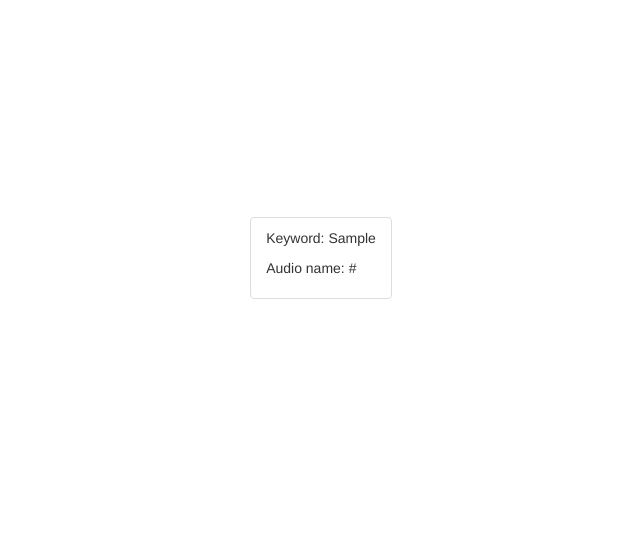
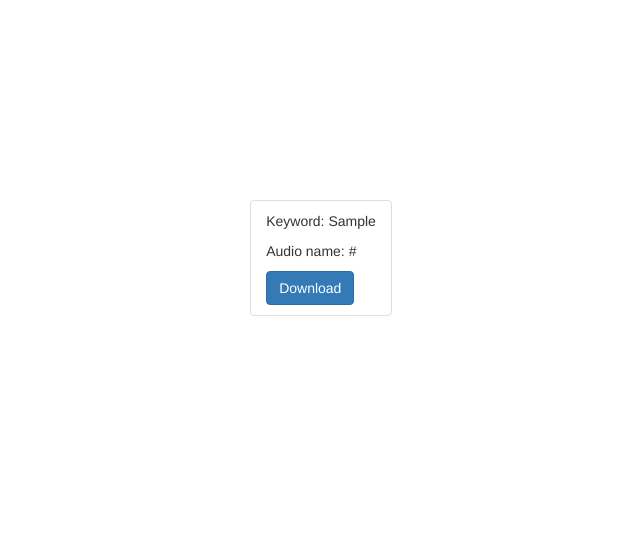
Before and after one commit to Swiftkind/vs, a Flask app: page /query-list in a window 1280 px wide. Shown: the part 132-677 px from the top of the page, without its empty margins (319-959 px from the left). Run offline with Flask 2, Linux system fonts and the light colour scheme; a user stored in the database is signed in; tables that the repository leaves empty hold one stand-in row (values such as "Sample post"); some libraries are stand-ins or nearby versions.

Commit message:
Added download audio function

```diff
--- a/voice_search/db.py
+++ b/voice_search/db.py
@@ -11,9 +11,13 @@ app = Flask(__name__)
 bcrypt = Bcrypt(app)
 app.config.from_pyfile('config.py')
 
-# PROECT ROOT DIR
+# PROJECT ROOT DIR
 BASE_DIR = os.path.dirname(os.path.dirname(os.path.abspath(__file__)))
 sys.path.append(BASE_DIR)
+
+# LOCAL DOWNLOAD DIRECTORY
+home = os.path.expanduser("~")
+DOWNLOADS_DIR = os.path.join(home, "Downloads")
 
 # load database
 app.config.update(**DATABASE)
--- a/voice_search/main.py
+++ b/voice_search/main.py
@@ -1,12 +1,13 @@
 import boto3
 import json
 from .config import KEY, SECRET_KEY, BUCKET_NAME
-from flask import render_template, request, Response, redirect
+from flask import render_template, request, Response, redirect, url_for
 from db import db, app, bcrypt
 from models.model import SearchQuery, User
 from flask_wtf.csrf import CSRFProtect
 from forms import LoginForm, EditProfileForm, EditPasswordForm
 from flask_login import LoginManager, login_user, login_required, current_user
+from db import DOWNLOADS_DIR
 
 login_manager = LoginManager()
 login_manager.init_app(app)
@@ -77,6 +78,13 @@ def queries():
     query_lists = SearchQuery.query.all()
     return render_template('queries.html',query_lists=query_lists)
 
+@app.route('/download-audio/<string:key>')
+def download_audio(key):
+    """ Download audio file from s3
+    """
+    s3.Bucket(BUCKET_NAME).download_file(key, DOWNLOADS_DIR + "/" + key)
+    return redirect(url_for('queries'), 200)
+
 @app.route('/edit-profile', methods=['GET', 'POST'])
 @login_required
 def edit_profile():
--- a/voice_search/static/js/main.js
+++ b/voice_search/static/js/main.js
@@ -141,10 +141,10 @@ function uploadToDatabase(data) {
 
   var postUrl = window.location.origin + '/queries';
   var voice = voice_output.text || '';
-    // Upload the keyword and key of the audio file to database
-    $.post(postUrl, {'query': voice, 'key':audio_key, 'csrf_token':csrf_token}).done(function(data){
+  // Upload the keyword and key of the audio file to database
+  $.post(postUrl, {'query': voice, 'key':audio_key, 'csrf_token':csrf_token}).done(function(data){
 
-    });
+  });
 }
 
 window.onload = function init() {
--- a/voice_search/templates/queries.html
+++ b/voice_search/templates/queries.html
@@ -7,6 +7,7 @@
     <li class="list-group-item">
       <p>Keyword: {{query_list.keyword}}</p>
       <p>Audio name: {{query_list.link}}</p>
+      <a href="{{ url_for('download_audio', key=query_list.link) }}"><button class="btn btn-primary">Download</button></a>
     </li>
   {% endfor %}
 </ul>
```
